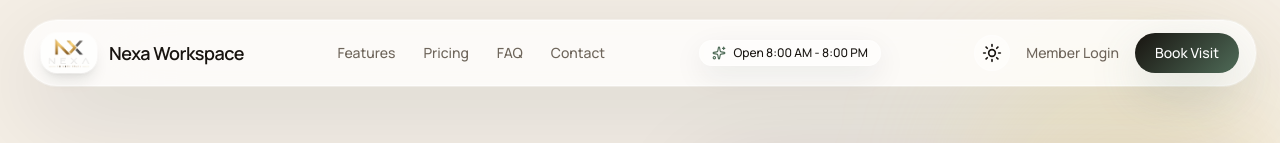
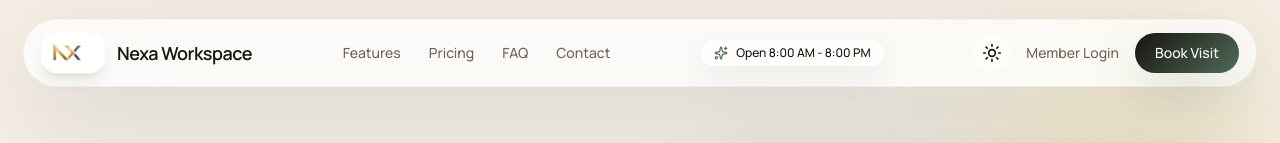
Before and after one commit to Ryuyjg/nexus-website, a Next.js app: page /nexus-website/ in a window 1280 px wide. Shown: the top 143 px of the page. Built offline with nearby package versions, Linux system fonts and the light colour scheme.

Commit message:
fix: use compact logo mark in header

```diff
--- a/components/Footer.tsx
+++ b/components/Footer.tsx
@@ -2,7 +2,7 @@ import React from 'react';
 import Link from 'next/link';
 import { MagneticButton } from './MagneticButton';
 
-const logoSrc = '/nexus-website/nexa-logo-clean.png';
+const logoSrc = '/nexus-website/nexa-mark-only.png';
 
 export function Footer() {
   return (
@@ -14,7 +14,7 @@ export function Footer() {
               Premium workspace, thoughtfully designed
             </div>
             <Link href="/" className="mt-6 flex items-center gap-3 font-semibold text-2xl tracking-[-0.04em] text-white">
-              <div className="flex h-12 w-16 items-center justify-center overflow-hidden rounded-2xl bg-white/90 p-1.5 shadow-lg shadow-accent/20">
+              <div className="flex h-12 w-16 items-center justify-center overflow-hidden rounded-2xl bg-white/90 px-2 shadow-lg shadow-accent/20">
                 {/* eslint-disable-next-line @next/next/no-img-element */}
                 <img
                   src={logoSrc}
--- a/components/Navbar.tsx
+++ b/components/Navbar.tsx
@@ -7,7 +7,7 @@ import { MagneticButton } from './MagneticButton';
 import { ThemeToggle } from './ThemeToggle';
 import { Menu, Sparkles, X } from 'lucide-react';
 
-const logoSrc = '/nexus-website/nexa-logo-clean.png';
+const logoSrc = '/nexus-website/nexa-mark-only.png';
 
 export function Navbar() {
   const { scrollY } = useScroll();
@@ -46,7 +46,7 @@ export function Navbar() {
         <div className="glass-panel-strong rounded-[1.5rem] px-4 py-3 sm:rounded-full">
           <div className="flex items-center justify-between gap-3">
           <Link href="/" className="flex items-center gap-3 font-semibold text-base sm:text-lg tracking-tight text-primary">
-            <div className="flex h-10 w-14 items-center justify-center overflow-hidden rounded-2xl bg-white/70 p-1 shadow-lg shadow-accent/10 ring-1 ring-white/40 dark:bg-white/90">
+            <div className="flex h-10 w-16 items-center justify-center overflow-hidden rounded-2xl bg-white/85 px-2 shadow-lg shadow-accent/10 ring-1 ring-white/40 dark:bg-white/95">
               {/* eslint-disable-next-line @next/next/no-img-element */}
               <img
                 src={logoSrc}
```
Also changed, not shown: public/nexa-mark-only.png (added).
